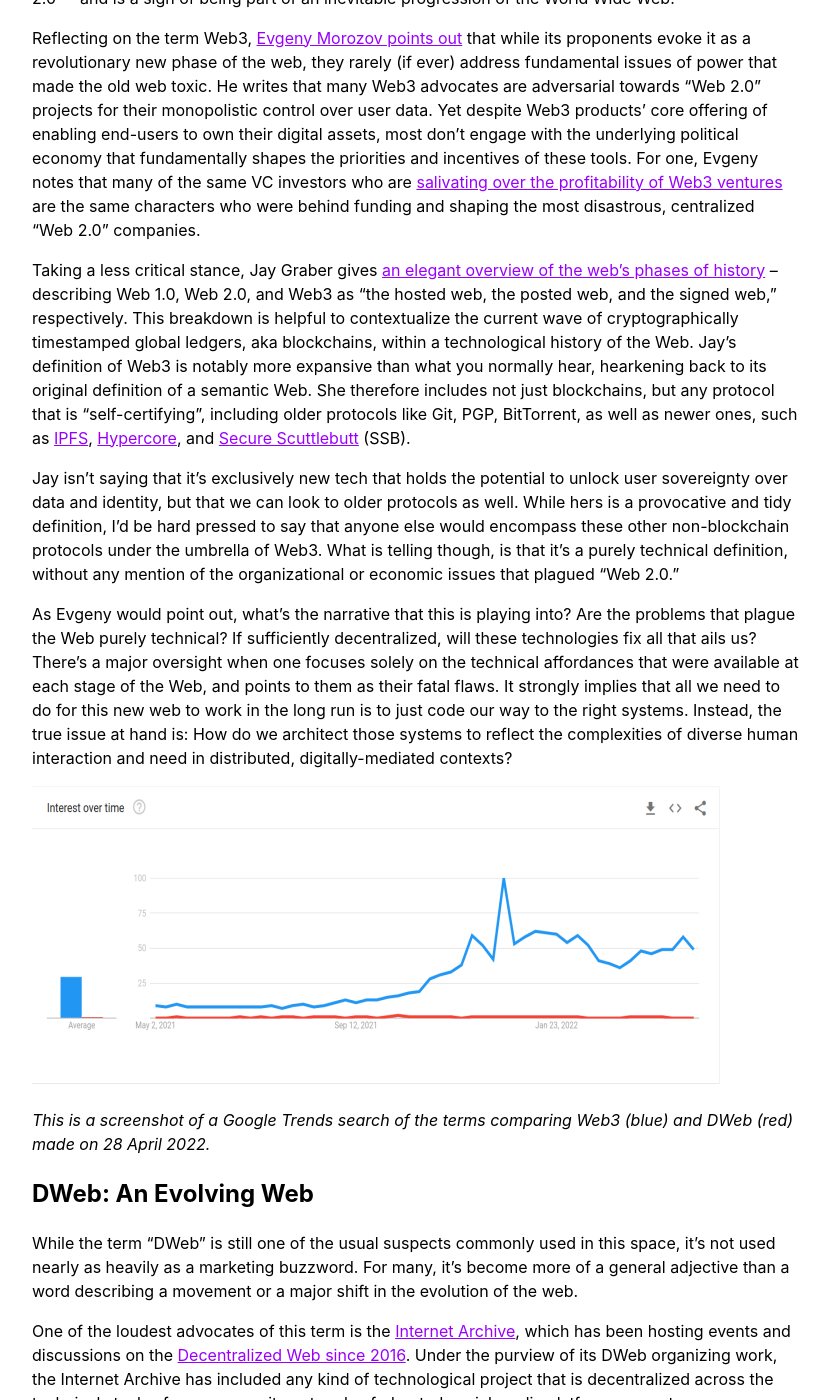
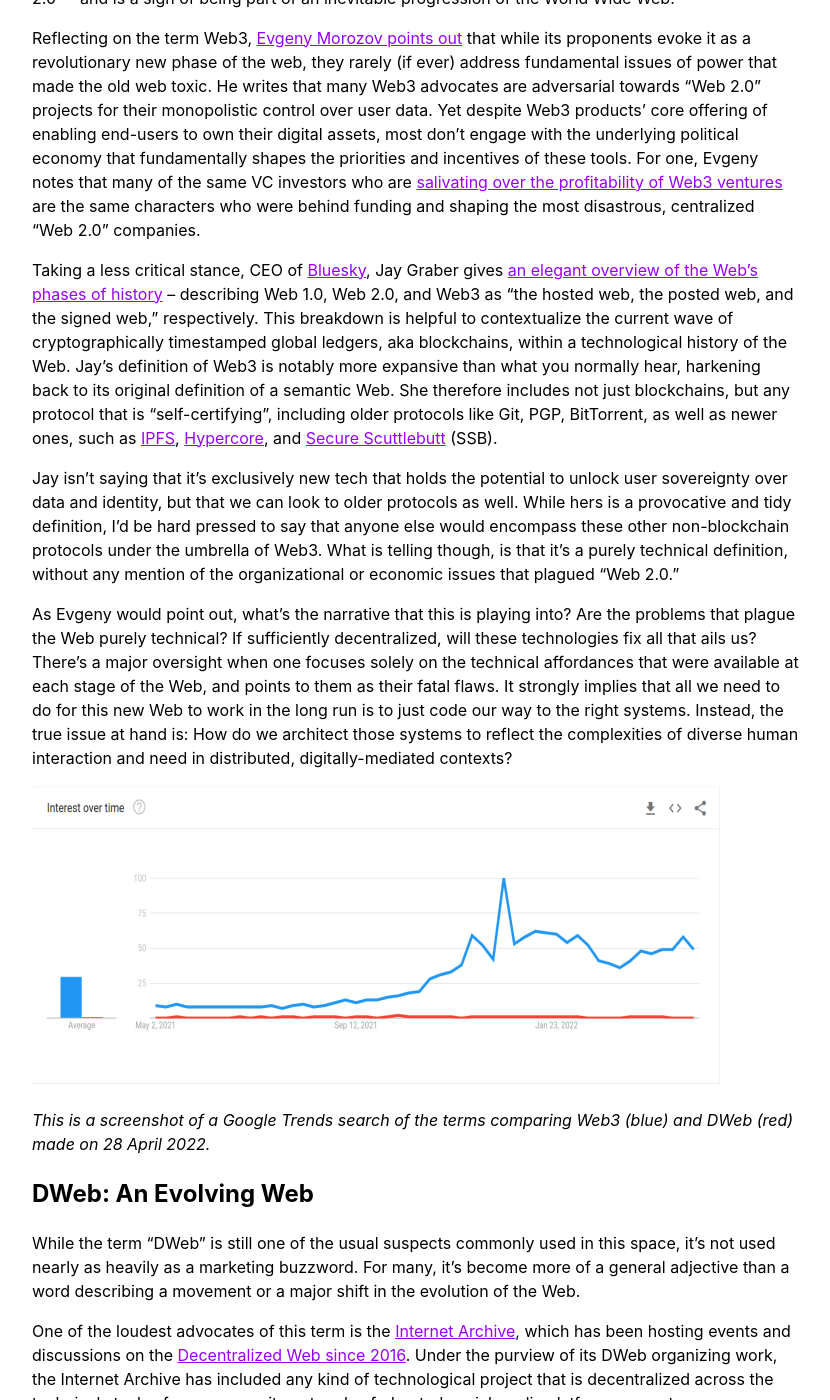
Before and after one commit to hyphacoop/hypha.coop, a Jekyll site: the page built from _posts/2022-05-12-debate-over-dweb-vs-web3.md, in a window 1280 px wide and 1400 px high, scrolled down 2243 px. Shown: the whole window, without its empty margins (32-862 px from the left). Built offline with Jekyll 4.4.1, drawn with Linux system fonts in a browser that asks for light colours; some of the changed text lies outside the part shown.

Commit message:
version with mai changes

```diff
--- a/_posts/2022-05-12-debate-over-dweb-vs-web3.md
+++ b/_posts/2022-05-12-debate-over-dweb-vs-web3.md
@@ -16,7 +16,7 @@
 Photo by <a href="https://unsplash.com/@alinnnaaaa?utm_source=unsplash&utm_medium=referral&utm_content=creditCopyText">Alina Grubnyak</a> on <a href="https://unsplash.com/?utm_source=unsplash&utm_medium=referral&utm_content=creditCopyText">Unsplash</a>
 
 
-This piece started off as one that would delineate the difference between the terms “DWeb” (as in decentralized web) and “Web3” (as in Web 3.0). It seemed like a useful exercise to tease out the communities that implicitly or explicitly support these terms. But the more I dug into it, the more I realized this wasn’t that interesting in itself.
+This piece started off as one that would delineate the difference between the terms “DWeb” (as in decentralized Web) and “Web3” (as in Web 3.0). It seemed like a useful exercise to tease out the communities that implicitly or explicitly support these terms. But the more I dug into it, the more I realized this wasn’t that interesting in itself.
 
 The disagreement over these labels, and what is even included in the purview of each, felt like a distraction from what’s actually being negotiated as people define and claim allegiance to DWeb or Web3. What matters in this discussion – in any discussion over a technology really – is who’s designing it, who controls it, and who stands to benefit?
 
@@ -30,17 +30,17 @@
 
 ## Web3: An Impending Web
 
-Though it was originally used by Gavin Wood, co-founder of Ethereum and Polkadot, the term was already used to describe a future [semantic web](https://en.wikipedia.org/wiki/Semantic_Web) – where all linked data is machine-readable, shareable, and reusable across the Web. Under the [World Wide Web Consortium’s definition of a “semantic Web,”](https://www.w3.org/standards/semanticweb/) which was then synonymous with “Web 3.0,” there were several types of web standards that existed that would enable this kind of “Web of data” including Extensible Markup Language (XML) and Web Ontology Language (OWL).
+Though it was popularized by Gavin Wood, co-founder of Ethereum and Polkadot, the term Web3 was already used to describe a future [semantic Web](https://en.wikipedia.org/wiki/Semantic_Web) – where all linked data is machine-readable, shareable, and reusable across the Web. Under the [World Wide Web Consortium’s definition of a “semantic Web,”](https://www.w3.org/standards/semanticweb/) which was then synonymous with “Web 3.0,” there were several types of web standards that existed that would enable this kind of “Web of data” including Extensible Markup Language (XML) and Web Ontology Language (OWL).
 
-Nowadays though, Web3 has come to signal something more specific: protocols and platforms that involve blockchain and distributed ledger technologies, including cryptocurrencies.  Based on an [overview](https://en.wikipedia.org/wiki/Web3) [of](https://web3isgoinggreat.com/what) [some](https://www.wired.com/story/web3-gavin-wood-interview/) [mainstream](https://slate.com/technology/2021/11/web3-explained-crypto-nfts-bored-apes.html) definitions, it has largely become a [buzzy marketing term](https://en.wikipedia.org/wiki/Web3#Buzzword) meant to signal that a project is part of a new phase in the evolution of the web (even Twitter founder [Jack Dorsey thinks it’s a buzzword](https://www.cnbc.com/2021/12/21/elon-musk-and-jack-dorsey-are-talking-about-web3-heres-why.html)). The word itself points to its temporality – it’s the next thing after “Web 2.0” – and is a sign of being part of an inevitable progression of the World Wide Web.
+Nowadays though, Web3 has come to signal something more specific: protocols and platforms that involve blockchain and distributed ledger technologies, including cryptocurrencies.  Based on an [overview](https://en.wikipedia.org/wiki/Web3) [of](https://web3isgoinggreat.com/what) [some](https://www.wired.com/story/web3-gavin-wood-interview/) [mainstream](https://slate.com/technology/2021/11/web3-explained-crypto-nfts-bored-apes.html) definitions, it has largely become a [buzzy marketing term](https://en.wikipedia.org/wiki/Web3#Buzzword) meant to signal that a project is part of a new phase in the evolution of the Web (even Twitter founder [Jack Dorsey thinks it’s a buzzword](https://www.cnbc.com/2021/12/21/elon-musk-and-jack-dorsey-are-talking-about-web3-heres-why.html)). The word itself points to its temporality – it’s the next thing after “Web 2.0” – and is a sign of being part of an inevitable progression of the World Wide Web.
 
 Reflecting on the term Web3, [Evgeny Morozov points out](https://the-crypto-syllabus.com/web3-a-map-in-search-of-territory/) that while its proponents evoke it as a revolutionary new phase of the web, they rarely (if ever) address fundamental issues of power that made the old web toxic. He writes that many Web3 advocates are adversarial towards “Web 2.0” projects for their monopolistic control over user data. Yet despite Web3 products’ core offering of enabling end-users to own their digital assets, most don’t engage with the underlying political economy that fundamentally shapes the priorities and incentives of these tools. For one, Evgeny notes that many of the same VC investors who are [salivating over the profitability of Web3 ventures](https://a16z.com/2019/11/12/the-end-of-centralization-and-the-future-of-trust/) are the same characters who were behind funding and shaping the most disastrous, centralized “Web 2.0” companies.
 
-Taking a less critical stance, Jay Graber gives [an elegant overview of the web’s phases of history](https://jaygraber.medium.com/web3-is-self-certifying-9dad77fd8d81) – describing Web 1.0, Web 2.0, and Web3 as “the hosted web, the posted web, and the signed web,” respectively. This breakdown is helpful to contextualize the current wave of cryptographically timestamped global ledgers, aka blockchains, within a technological history of the Web. Jay’s definition of Web3 is notably more expansive than what you normally hear, hearkening back to its original definition of a semantic Web. She therefore includes not just blockchains, but any protocol that is “self-certifying”, including older protocols like Git, PGP, BitTorrent, as well as newer ones, such as [IPFS](https://ipfs.io/), [Hypercore](https://hypercore-protocol.org/), and [Secure Scuttlebutt](https://scuttlebutt.nz/) (SSB).
+Taking a less critical stance, CEO of [Bluesky](https://blueskyweb.xyz/), Jay Graber gives [an elegant overview of the Web’s phases of history](https://jaygraber.medium.com/web3-is-self-certifying-9dad77fd8d81) – describing Web 1.0, Web 2.0, and Web3 as “the hosted web, the posted web, and the signed web,” respectively. This breakdown is helpful to contextualize the current wave of cryptographically timestamped global ledgers, aka blockchains, within a technological history of the Web. Jay’s definition of Web3 is notably more expansive than what you normally hear, harkening back to its original definition of a semantic Web. She therefore includes not just blockchains, but any protocol that is “self-certifying”, including older protocols like Git, PGP, BitTorrent, as well as newer ones, such as [IPFS](https://ipfs.io/), [Hypercore](https://hypercore-protocol.org/), and [Secure Scuttlebutt](https://scuttlebutt.nz/) (SSB).
 
 Jay isn’t saying that it’s exclusively new tech that holds the potential to unlock user sovereignty over data and identity, but that we can look to older protocols as well. While hers is a provocative and tidy definition, I’d be hard pressed to say that anyone else would encompass these other non-blockchain protocols under the umbrella of Web3. What is telling though, is that it’s a purely technical definition, without any mention of the organizational or economic issues that plagued “Web 2.0.”
 
-As Evgeny would point out, what’s the narrative that this is playing into? Are the problems that plague the Web purely technical? If sufficiently decentralized, will these technologies fix all that ails us? There’s a major oversight when one focuses solely on the technical affordances that were available at each stage of the Web, and points to them as their fatal flaws. It strongly implies that all we need to do for this new web to work in the long run is to just code our way to the right systems. Instead, the true issue at hand is: How do we architect those systems to reflect the complexities of diverse human interaction and need in distributed, digitally-mediated contexts?
+As Evgeny would point out, what’s the narrative that this is playing into? Are the problems that plague the Web purely technical? If sufficiently decentralized, will these technologies fix all that ails us? There’s a major oversight when one focuses solely on the technical affordances that were available at each stage of the Web, and points to them as their fatal flaws. It strongly implies that all we need to do for this new Web to work in the long run is to just code our way to the right systems. Instead, the true issue at hand is: How do we architect those systems to reflect the complexities of diverse human interaction and need in distributed, digitally-mediated contexts?
 
 
 <img
@@ -52,7 +52,7 @@
 
 ## DWeb: An Evolving Web
 
-While the term “DWeb” is still one of the usual suspects commonly used in this space, it’s not used nearly as heavily as a marketing buzzword. For many, it’s become more of a general adjective than a word describing a movement or a major shift in the evolution of the web.
+While the term “DWeb” is still one of the usual suspects commonly used in this space, it’s not used nearly as heavily as a marketing buzzword. For many, it’s become more of a general adjective than a word describing a movement or a major shift in the evolution of the Web.
 
 One of the loudest advocates of this term is the [Internet Archive](http://archive.org/), which has been hosting events and discussions on the [Decentralized Web since 2016](https://getdweb.net/). Under the purview of its DWeb organizing work, the Internet Archive has included any kind of technological project that is decentralized across the technical stack – from community networks, federated social media platforms, peer-to-peer protocols, to even older, tried-and-tested protocols such as email and [torrent files](https://en.wikipedia.org/wiki/Torrent_file). Since 2020, they have doubled down on the values-driven core of its work through the [DWeb Principles](https://getdweb.net/principles).
 
@@ -65,15 +65,15 @@
 
 I should disclose that I have been a core member of the Internet Archive’s DWeb Projects team for the last three years. As part of this work, through a collaborative process with several dozen stakeholders, I co-stewarded the process to define the five overarching principles: Technology for Human Agency, Distributed Benefits, Mutual Respect, Humanity, and Ecological Awareness. Our aim was to put a stake in the ground and affirm the values of those building alternative network infrastructure. Instead of merely being not centralized, [we wanted to define what it was that we stood for](https://logicmag.io/distribution/from-the-bottom-to-the-top-mai-ishikawa-sutton-on-the-decentralized-web/).
 
-Though some have pointed out that it sounds too much like [dweeb](https://www.merriam-webster.com/dictionary/dweeb), I find “DWeb” to be an incredibly useful umbrella to organize under. It seems to attract people who are not only interested in building a new web (and many webs) for the sake of profit, but also for the sake of addressing concrete challenges, especially those faced by the most marginalized communities. And while people do cite the ways the web used to be more decentralized, the term is temporally ambiguous. It doesn’t have the baggage of seeming like a new phase, nor is it under threat of having an expiration date. This creates room for the movement to evolve as we gain more allies and build a network of solidarity. By calling it a DWeb, it reminds us to continue wrestling with the question of what it is we’re decentralizing.
+Though some have pointed out that it sounds too much like [dweeb](https://www.merriam-webster.com/dictionary/dweeb), I find “DWeb” to be an incredibly useful umbrella to organize under. It seems to attract people who are not only interested in building a new Web (and many Webs) for the sake of profit, but also for the sake of addressing concrete challenges, especially those faced by the most marginalized communities. And while people do cite the ways the Web used to be more decentralized, the term is temporally ambiguous. It doesn’t have the baggage of seeming like a new phase, nor is it under threat of having an expiration date. This creates room for the movement to evolve as we gain more allies and build a network of solidarity. By calling it a DWeb, it reminds us to continue wrestling with the question of what it is we’re decentralizing.
 
 ## Decentralization as Praxis
 
 Too many self-defined Web3 projects – at least those that involve tokenomics – have been harmful. They’re either scams, burn a grotesque amount of energy (particularly those based on Proof-of-Work), or require tons of hardware usage (leading to immense waste).
 
-Even still, several [solidarity-minded](https://www.opendemocracy.net/en/digitaliberties/blockchain-may-redefine-the-web-its-up-to-us-to-make-sure-its-done-well/) people have written about the potential of cryptographic protocols to design new institutions when the current ones are failing us.[Emmi Bevensee](https://c4ss.org/content/55643#2) wrote a thoughtful, nuanced piece about the glimmer of hope that blockchain projects bring to redesigning social systems. [Nathan Schneider](https://hackernoon.com/policy-proposals-for-crypto-protocols-to-make-them-less-dystopic-and-more-inclusive) explicitly says, “Crypto is a tool for designing institutions” and has been advocating for ways for crypto projects to embed good policy into their code. And [Alice Yuan Zhang](https://aliceyuanzhang.com/decentralization) urges us to seriously engage with the failures of these tools and ask who and what we are decentralizing.
+Even still, several [solidarity-minded](https://www.opendemocracy.net/en/digitaliberties/blockchain-may-redefine-the-web-its-up-to-us-to-make-sure-its-done-well/) people have written about the potential of cryptographic protocols to design new institutions when the current ones are failing us. [Emmi Bevensee](https://c4ss.org/content/55643#2) wrote a thoughtful, nuanced piece about the glimmer of hope that blockchain projects bring to redesigning social systems. [Nathan Schneider](https://hackernoon.com/policy-proposals-for-crypto-protocols-to-make-them-less-dystopic-and-more-inclusive) explicitly says, “Crypto is a tool for designing institutions” and has been advocating for ways for crypto projects to embed good policy into their code. And [Alice Yuan Zhang](https://aliceyuanzhang.com/decentralization) urges us to seriously engage with the failures of these tools and ask who and what we are decentralizing:
 
-> Decentralization as praxis is rooted in direct action, striving to abolish capitalistic economics and supply chains which encode mass oppression into large-scale systems with many actors and minimal accountability.
+> *Decentralization as praxis is rooted in direct action, striving to abolish capitalistic economics and supply chains which encode mass oppression into large-scale systems with many actors and minimal accountability.*
 
 Crypto-based protocols contain the potential for large-scale coordination that is unprecedented, including the ability to collectively monetize and compensate people for their labor. Which is all the more reason why we can’t let such powerful tools for mass coordination become monopolized by those who merely want to amass wealth or control.
 
@@ -83,9 +83,11 @@
 
 Though Web3 is aligned with venture-capital, there’s a staggering amount of thinking and experimentation happening around governance in this space. This is an outcome of decentralization being a core facet to these projects.* Whatever their motivation, blockchain projects have unleashed people’s imagination about what’s possible when people own and control things together. When money is explicitly part of the equation, they’re able to think more pragmatically about how to direct those resources and make things happen.
 
-One project that’s able to straddle both worlds is [Open Collective](https://opencollective.com/), a software company that provides financial tools for groups and communities to manage their finances transparently and consentfully. (Hypha is a [fiscal host](https://opencollective.com/hyphacoopinc) on the platform.) Open Collective have remained purpose-driven, even as they’ve taken venture-capital to grow their project. Now, they’re exploring how to [“exit to community"](https://opencollective.com/e2c) – to shift from a privately-owned company to one owned by its community of stakeholders. Despite the fact that their tooling isn’t reliant on a blockchain to coordinate funds between people, Open Collective is arguably one of the most successful platforms for decentralization that exist. That’s because they’ve remained committed to focusing their energy on decentralizing the thing that matters most: power.
+One project that’s able to straddle both worlds is [Open Collective](https://opencollective.com/), a software company that provides financial tools for groups and communities to manage their finances transparently and consentfully. (Hypha is a [fiscal host](https://opencollective.com/hyphacoopinc) on the platform.) Open Collective has remained purpose-driven, even as they’ve taken venture-capital to grow their project. Now, they’re exploring how to [“exit to community"](https://opencollective.com/e2c) – to shift from a privately-owned company to one owned by its community of stakeholders. Despite the fact that their tooling isn’t reliant on a blockchain to coordinate funds between people, Open Collective is arguably one of the most successful platforms for decentralization that exist. That’s because they’ve remained committed to focusing their energy on decentralizing the thing that matters most: power.
 
-Building new and shinier tools out of the same political and economic conditions will do nothing to fundamentally change the world. But “decentralization” is also not a value in itself, and it’s not enough to build the kinds of technological networks we need to confront intensifying global crises. People need to continue to discuss, shape, and re-shape collective values. With those values held at their core, communities with common interests can collectively coordinate and embody them, first and foremost through how they govern themselves and treat one another. After all, the current internet is a reflection of shared values; the question is how we embed justice and mutual care into the webs to come. Instead of expecting some technology to save us, we need to organize and save ourselves.
+Building new and shinier tools out of the same political and economic conditions will do nothing to fundamentally change the world. But “decentralization” is also not a value in itself, and it’s not enough to build the kinds of technological networks we need to confront intensifying global crises. People need to continue to discuss, shape, and re-shape collective values. With those values held at their core, communities with common interests can collectively coordinate and embody them, first and foremost through how they govern themselves and treat one another. After all, the current internet is a reflection of shared values; the question is how we embed justice and mutual care into the Webs to come. Instead of expecting some technology to save us, we need to organize and save ourselves.
+
+<br>
 
 
 **It’s likely many cryptocurrency projects maintain the semblance of shared ownership through token-based governance as a means to stay [“sufficiently decentralized”](https://www.sec.gov/news/speech/speech-hinman-061418#_ftn14) – which allows them to stay out of the clutches of regulatory institutions like the US Securities and Exchange Commission.*
```
Also changed, not shown: other parts of _posts/2022-05-12-debate-over-dweb-vs-web3.md (+1 -1 lines).
